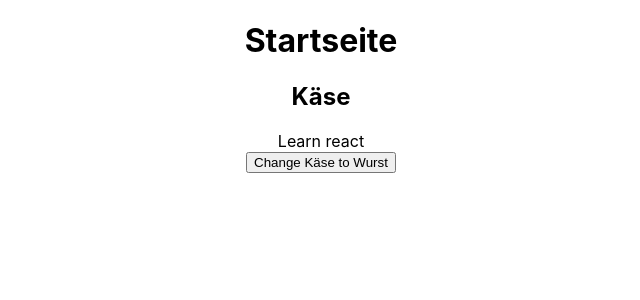
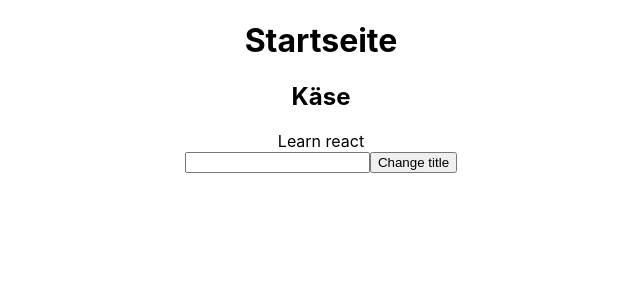
Before and after one commit to klepek42/cc-react-todo, a React (Create React App) app: page / in a window 1280 px wide. Shown: the top 300 px of the page, without its empty margins (319-959 px from the left). Built offline with nearby package versions, Linux system fonts and the light colour scheme.

Commit message:
Add input to set todo title

```diff
--- a/src/App.tsx
+++ b/src/App.tsx
@@ -5,14 +5,20 @@ import Todos from "./components/Todos";
 
 function App() {
     const [title, setTitle] = useState("Käse");
+    const [inputTitle, setInputTitle] = useState("");
 
-    const onClickHandler = () => setTitle("Wurst");
+    const onClickHandler = () => setTitle(inputTitle);
+
+    const onChangeHandler = (event: React.ChangeEvent<HTMLInputElement>) => {
+        setInputTitle(event.target.value);
+    };
 
     return (
         <div className="App">
             <Startseite/>
             <Todos title={title}/>
-            <button onClick={onClickHandler}>Change Käse to Wurst</button>
+            <input onChange={onChangeHandler}/>
+            <button onClick={onClickHandler}>Change title</button>
         </div>
     );
 }
```
Also changed, not shown: 1 other file (tests, documents, lock files or other folders).
